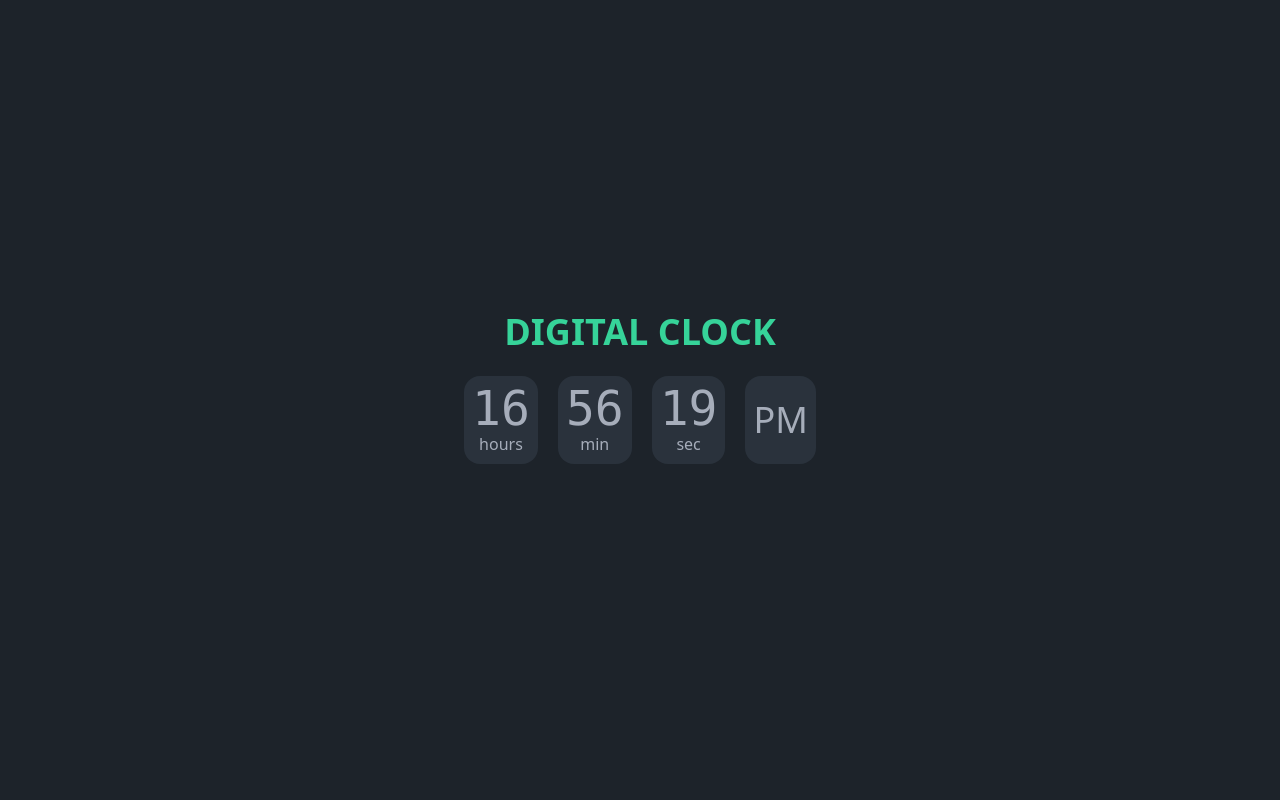
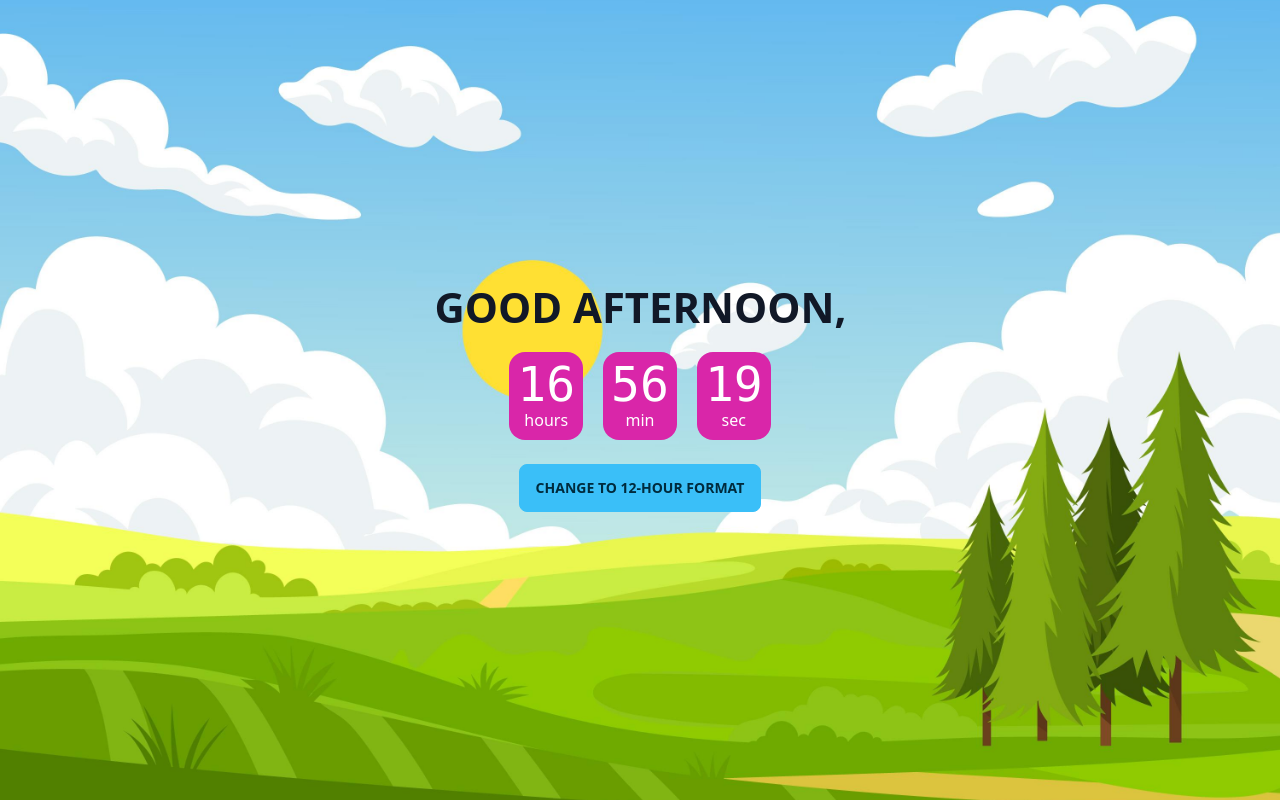
Before and after one commit to saifulislam05/Digital-Clock, a website: page index.html in a window 1280 px wide. Drawn offline with Linux system fonts and the light colour scheme.

Commit message:
project done v1

```diff
--- a/index.html
+++ b/index.html
@@ -12,37 +12,44 @@
 
     <link href="/dist/output.css" rel="stylesheet">
 
+    <link rel="stylesheet" href="style.css">
     <script defer src="script.js"></script>
 </head>
 
-<body class="w-screen h-screen flex justify-center items-center">
+<body id="body" class="w-screen h-screen flex justify-center items-center bg-cover bg-no-repeat">
     <div class="w-fit flex flex-col items-center">
-        <h1 class="text-center text-4xl font-bold uppercase text-success">Digital Clock</h1>
+
+        <div class="greeting-container">
+            <span id="greeting" class="greeting text-4xl font-bold uppercase text-gray-900"></span>
+        </div>
+
         <div class="grid grid-flow-col gap-5 text-center auto-cols-max my-6">
-            <div class="flex flex-col p-2 bg-neutral rounded-box text-neutral-content">
+            <div class="flex flex-col p-2 bg-secondary rounded-box text-accent-content">
                 <span class="countdown font-mono text-5xl">
                     <span id="hours" style="--value:00;"></span>
                 </span>
                 hours
             </div>
-            <div class="flex flex-col p-2 bg-neutral rounded-box text-neutral-content">
+            <div class="flex flex-col p-2 bg-secondary rounded-box text-accent-content">
                 <span class="countdown font-mono text-5xl">
                     <span id="min" style="--value:00;"></span>
                 </span>
                 min
             </div>
-            <div class="flex flex-col p-2 bg-neutral rounded-box text-neutral-content">
+            <div class="flex flex-col p-2 bg-secondary rounded-box text-accent-content">
                 <span class="countdown font-mono text-5xl">
                     <span id="sec" style="--value:00;"></span>
                 </span>
                 sec
             </div>
 
-            <div class="flex flex-col items-center justify-center p-2 bg-neutral rounded-box text-neutral-content">
-                <span id="ampm" class="text-4xl" ></span>
+            <div class="flex flex-col items-center justify-center p-2 bg-secondary rounded-box text-accent-content">
+                <span id="ampm" class="text-4xl"></span>
             </div>
 
         </div>
+
+        <button id="timeFormatBtn" class="btn btn-info">Change to 12-Hour Format</button>
 
     </div>
 
--- a/script.js
+++ b/script.js
@@ -1,25 +1,84 @@
 // Output Elements
+const greetingElement = document.getElementById("greeting");
 const hoursElement = document.getElementById("hours");
 const minutesElement = document.getElementById("min");
 const secondsElement = document.getElementById("sec");
 const ampmElement = document.getElementById("ampm");
 
+const timeFormatBtn = document.getElementById("timeFormatBtn");
+
+let is24HourFormat = true;
+
 function updateClock() {
   const now = new Date();
-  const hours = now.getHours().toString().padStart(2, "0");
+  let hours = now.getHours().toString().padStart(2, "0");
   const minutes = now.getMinutes().toString().padStart(2, "0");
   const seconds = now.getSeconds().toString().padStart(2, "0");
-  const ampm = hours >= 12 ? "PM" : "AM";
-  // Convert hours to 12-hour format
-//   hours = hours % 12 || 12;
+  let ampm = "";
+
+    if (!is24HourFormat) {
+      ampmElement.parentElement.style.display="flex"
+    const rawHours = parseInt(hours, 10);
+    ampm = rawHours >= 12 ? "PM" : "AM";
+    hours = rawHours % 12 || 12;
+    }
+    else {
+        ampmElement.parentElement.style.display="none"
+    }
+
   hoursElement.style.setProperty("--value", hours);
   minutesElement.style.setProperty("--value", minutes);
   secondsElement.style.setProperty("--value", seconds);
   ampmElement.innerText = ampm;
 
-  // Schedule the next update after 1000 milliseconds (1 second)
   setTimeout(updateClock, 1000);
+    updateBackground(now.getHours());
+    updateGreetings(now.getHours());
+
 }
 
-// Initial update
+// Toggle between 12-hour and 24-hour formats
+timeFormatBtn.addEventListener("click", () => {
+  is24HourFormat = !is24HourFormat;
+  updateClock(); // Update the clock immediately after toggling the format
+  updateButtonText();
+});
+
 updateClock();
+updateButtonText();
+
+function updateButtonText() {
+  const buttonText = is24HourFormat ? "Change to 12-Hour Format" : "Change to 24-Hour Format";
+  timeFormatBtn.innerText = buttonText;
+}
+
+function updateBackground(hours) {
+  const body = document.body;
+  if (hours >= 6 && hours < 18) {
+    body.classList.add("day");
+    body.classList.remove("night");
+  } else {
+    body.classList.add("night");
+    body.classList.remove("day");
+  }
+}
+
+
+function updateGreetings(hours) {
+  const greeting = getGreeting(hours);
+  greetingElement.innerText = greeting;
+}
+
+function getGreeting(hours) {
+  let greeting = "";
+
+  if (hours >= 5 && hours < 12) {
+    greeting = "Good morning,";
+  } else if (hours >= 12 && hours < 18) {
+    greeting = "Good afternoon,";
+  } else {
+    greeting = "Good evening,";
+  }
+
+  return greeting;
+}
--- /dev/null
+++ b/style.css
@@ -0,0 +1,44 @@
+ .day {
+     background-image: url(/Day.jpg);
+ }
+
+ .night {
+     background-image: url(/night.jpg);
+ }
+
+ body {
+     background-repeat: no-repeat;
+     background-position: center;
+     background-size: cover;
+ }
+
+ .greeting-container {
+     animation: bounce .8s infinite;
+     -webkit-animation: bounce .8s infinite;
+}
+
+ @keyframes bounce {
+
+
+     0%{
+        transform: scale(1);
+        -webkit-transform: scale(1);
+        -moz-transform: scale(1);
+        -ms-transform: scale(1);
+        -o-transform: scale(1);
+}
+50%{
+    transform: scale(1.2);
+    -webkit-transform: scale(1.2);
+    -moz-transform: scale(1.2);
+    -ms-transform: scale(1.2);
+    -o-transform: scale(1.2);
+}
+100%{
+    transform: scale(1);
+    -webkit-transform: scale(1);
+    -moz-transform: scale(1);
+    -ms-transform: scale(1);
+    -o-transform: scale(1);
+}
+ }
```
Also changed, not shown: Day.jpg (added), dist/output.css, 1 other file.
